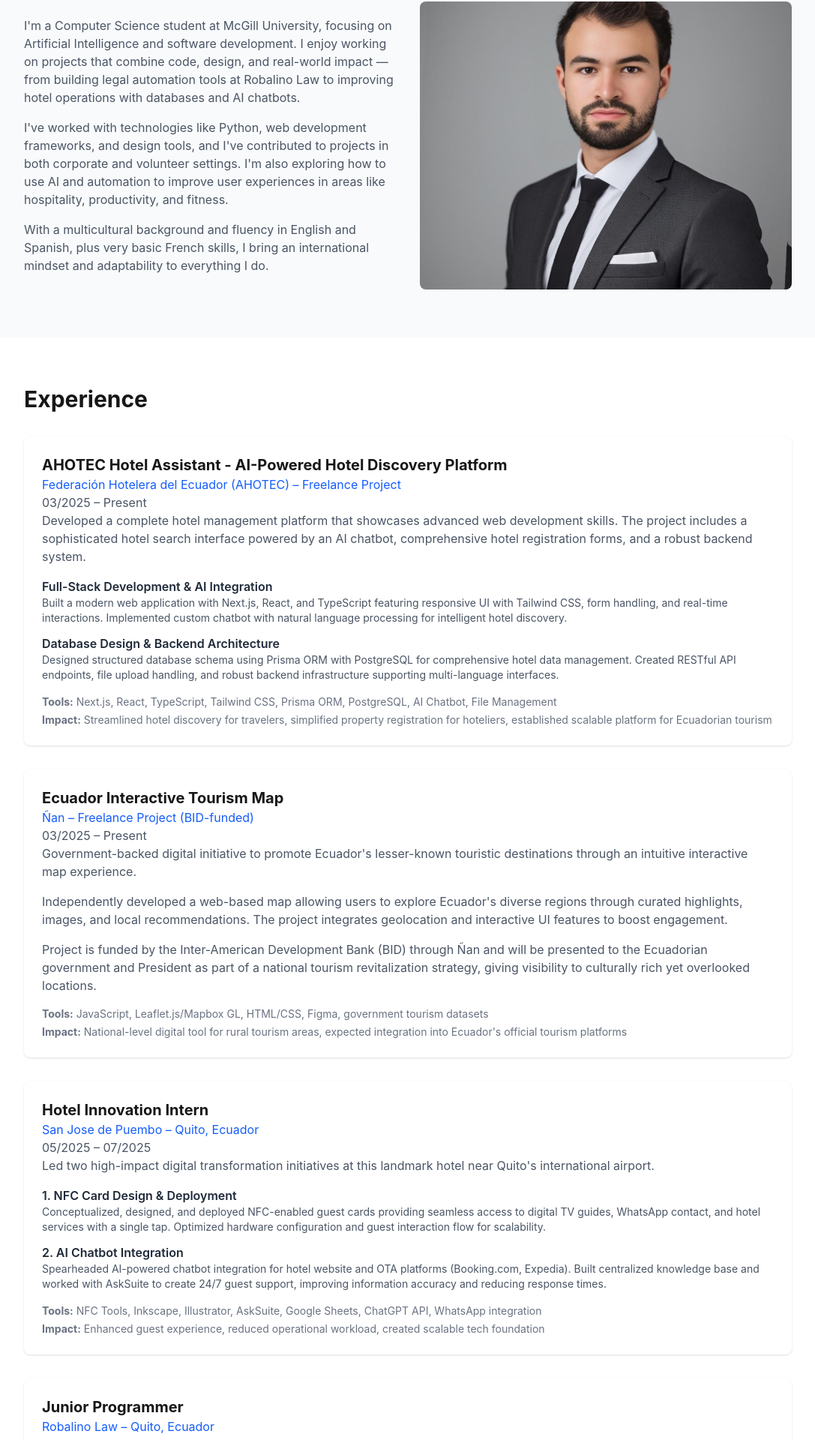
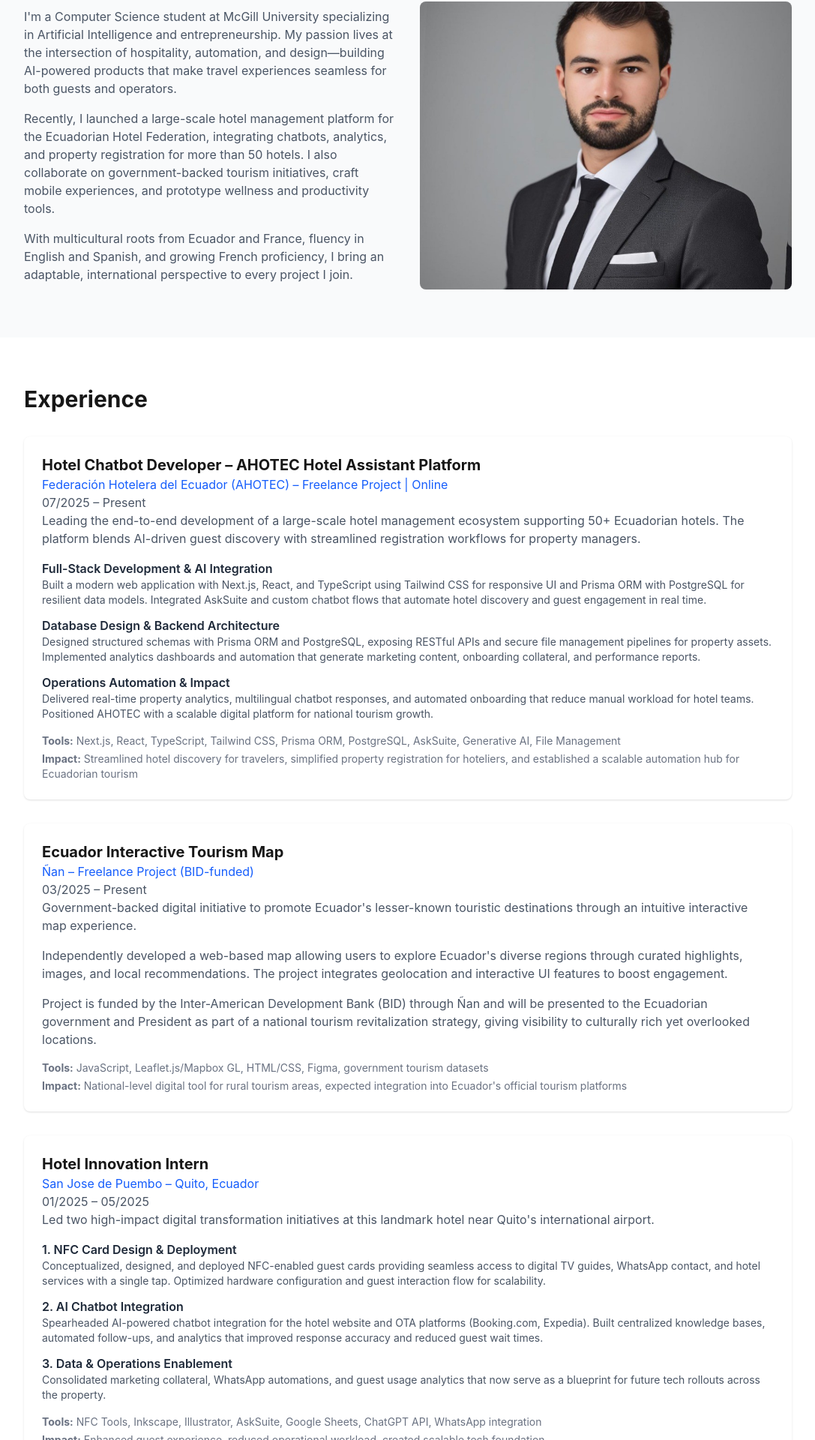
Before and after one commit to Mau567/personal_webpage, a Next.js app: page / in a window 1280 px wide. Shown: the part 792-2712 px from the top of the page at 75% size, without its empty margins (96-1183 px from the left). Built offline with nearby package versions, Linux system fonts and the light colour scheme.

Commit message:
Update portfolio content with latest LinkedIn and CV details

```diff
--- a/src/app/page.tsx
+++ b/src/app/page.tsx
@@ -166,7 +166,7 @@ export default function Home() {
             <h1 className="text-4xl sm:text-5xl md:text-6xl font-bold mb-6 text-transparent bg-clip-text bg-gradient-to-r from-blue-100 via-teal-100 to-blue-200">
               Hi, I&apos;m Mauricio Javier Letort
             </h1>
-            <p className="text-xl sm:text-2xl text-white/90 mb-8">Junior Programmer</p>
+            <p className="text-xl sm:text-2xl text-white/90 mb-8">Hotel Chatbot Developer &amp; Computer Science Student</p>
             <div className="flex justify-center space-x-4 mb-6">
               <a
                 href="#contact"
@@ -210,7 +210,7 @@ export default function Home() {
         <div className="max-w-5xl mx-auto">
           <div className="grid grid-cols-2 md:grid-cols-4 gap-8 text-center">
             <div className="fade-in">
-              <div className="text-3xl md:text-4xl font-bold text-blue-600 mb-2 counter" data-target="5">0</div>
+              <div className="text-3xl md:text-4xl font-bold text-blue-600 mb-2 counter" data-target="8">0</div>
               <p className="text-gray-600 dark:text-gray-400">Projects Completed</p>
             </div>
             <div className="fade-in">
@@ -218,7 +218,7 @@ export default function Home() {
               <p className="text-gray-600 dark:text-gray-400">Years Experience</p>
             </div>
             <div className="fade-in">
-              <div className="text-3xl md:text-4xl font-bold text-purple-600 mb-2 counter" data-target="6">0</div>
+              <div className="text-3xl md:text-4xl font-bold text-purple-600 mb-2 counter" data-target="12">0</div>
               <p className="text-gray-600 dark:text-gray-400">Technologies</p>
             </div>
             <div className="fade-in">
@@ -236,13 +236,13 @@ export default function Home() {
           <div className="grid md:grid-cols-2 gap-8 items-center">
             <div>
               <p className="text-gray-600 dark:text-gray-300 mb-4">
-                I&apos;m a Computer Science student at McGill University, focusing on Artificial Intelligence and software development. I enjoy working on projects that combine code, design, and real-world impact — from building legal automation tools at Robalino Law to improving hotel operations with databases and AI chatbots.
+                I&apos;m a Computer Science student at McGill University specializing in Artificial Intelligence and entrepreneurship. My passion lives at the intersection of hospitality, automation, and design—building AI-powered products that make travel experiences seamless for both guests and operators.
               </p>
               <p className="text-gray-600 dark:text-gray-300 mb-4">
-                I&apos;ve worked with technologies like Python, web development frameworks, and design tools, and I&apos;ve contributed to projects in both corporate and volunteer settings. I&apos;m also exploring how to use AI and automation to improve user experiences in areas like hospitality, productivity, and fitness.
+                Recently, I launched a large-scale hotel management platform for the Ecuadorian Hotel Federation, integrating chatbots, analytics, and property registration for more than 50 hotels. I also collaborate on government-backed tourism initiatives, craft mobile experiences, and prototype wellness and productivity tools.
               </p>
               <p className="text-gray-600 dark:text-gray-300">
-                With a multicultural background and fluency in English and Spanish, plus very basic French skills, I bring an international mindset and adaptability to everything I do.
+                With multicultural roots from Ecuador and France, fluency in English and Spanish, and growing French proficiency, I bring an adaptable, international perspective to every project I join.
               </p>
             </div>
             <div className="relative h-64 md:h-96">
@@ -264,32 +264,38 @@ export default function Home() {
           <div className="space-y-8">
             {/* Freelance Projects */}
             <div className="bg-white dark:bg-gray-700 p-6 rounded-lg shadow hover:shadow-lg transition fade-in">
-              <h3 className="text-xl font-bold">AHOTEC Hotel Assistant - AI-Powered Hotel Discovery Platform</h3>
-              <p className="text-blue-600 dark:text-blue-400">Federación Hotelera del Ecuador (AHOTEC) – Freelance Project</p>
-              <p className="text-gray-600 dark:text-gray-400">03/2025 – Present</p>
+              <h3 className="text-xl font-bold">Hotel Chatbot Developer – AHOTEC Hotel Assistant Platform</h3>
+              <p className="text-blue-600 dark:text-blue-400">Federación Hotelera del Ecuador (AHOTEC) – Freelance Project | Online</p>
+              <p className="text-gray-600 dark:text-gray-400">07/2025 – Present</p>
               <p className="text-gray-600 dark:text-gray-300 mb-4">
-                Developed a complete hotel management platform that showcases advanced web development skills. The project includes a sophisticated hotel search interface powered by an AI chatbot, comprehensive hotel registration forms, and a robust backend system.
+                Leading the end-to-end development of a large-scale hotel management ecosystem supporting 50+ Ecuadorian hotels. The platform blends AI-driven guest discovery with streamlined registration workflows for property managers.
               </p>
               <div className="space-y-3">
                 <div>
-                  <h4 className="font-semibold text-gray-800 dark:text-gray-200">Full-Stack Development & AI Integration</h4>
+                  <h4 className="font-semibold text-gray-800 dark:text-gray-200">Full-Stack Development &amp; AI Integration</h4>
                   <p className="text-gray-600 dark:text-gray-300 text-sm">
-                    Built a modern web application with Next.js, React, and TypeScript featuring responsive UI with Tailwind CSS, form handling, and real-time interactions. Implemented custom chatbot with natural language processing for intelligent hotel discovery.
+                    Built a modern web application with Next.js, React, and TypeScript using Tailwind CSS for responsive UI and Prisma ORM with PostgreSQL for resilient data models. Integrated AskSuite and custom chatbot flows that automate hotel discovery and guest engagement in real time.
                   </p>
                 </div>
                 <div>
-                  <h4 className="font-semibold text-gray-800 dark:text-gray-200">Database Design & Backend Architecture</h4>
+                  <h4 className="font-semibold text-gray-800 dark:text-gray-200">Database Design &amp; Backend Architecture</h4>
                   <p className="text-gray-600 dark:text-gray-300 text-sm">
-                    Designed structured database schema using Prisma ORM with PostgreSQL for comprehensive hotel data management. Created RESTful API endpoints, file upload handling, and robust backend infrastructure supporting multi-language interfaces.
+                    Designed structured schemas with Prisma ORM and PostgreSQL, exposing RESTful APIs and secure file management pipelines for property assets. Implemented analytics dashboards and automation that generate marketing content, onboarding collateral, and performance reports.
+                  </p>
+                </div>
+                <div>
+                  <h4 className="font-semibold text-gray-800 dark:text-gray-200">Operations Automation &amp; Impact</h4>
+                  <p className="text-gray-600 dark:text-gray-300 text-sm">
+                    Delivered real-time property analytics, multilingual chatbot responses, and automated onboarding that reduce manual workload for hotel teams. Positioned AHOTEC with a scalable digital platform for national tourism growth.
                   </p>
                 </div>
               </div>
               <div className="mt-4">
                 <p className="text-sm text-gray-500 dark:text-gray-400">
-                  <strong>Tools:</strong> Next.js, React, TypeScript, Tailwind CSS, Prisma ORM, PostgreSQL, AI Chatbot, File Management
+                  <strong>Tools:</strong> Next.js, React, TypeScript, Tailwind CSS, Prisma ORM, PostgreSQL, AskSuite, Generative AI, File Management
                 </p>
                 <p className="text-sm text-gray-500 dark:text-gray-400 mt-1">
-                  <strong>Impact:</strong> Streamlined hotel discovery for travelers, simplified property registration for hoteliers, established scalable platform for Ecuadorian tourism
+                  <strong>Impact:</strong> Streamlined hotel discovery for travelers, simplified property registration for hoteliers, and established a scalable automation hub for Ecuadorian tourism
                 </p>
               </div>
             </div>
@@ -319,7 +325,7 @@ export default function Home() {
             <div className="bg-white dark:bg-gray-700 p-6 rounded-lg shadow hover:shadow-lg transition fade-in">
               <h3 className="text-xl font-bold">Hotel Innovation Intern</h3>
               <p className="text-blue-600 dark:text-blue-400">San Jose de Puembo – Quito, Ecuador</p>
-              <p className="text-gray-600 dark:text-gray-400">05/2025 – 07/2025</p>
+              <p className="text-gray-600 dark:text-gray-400">01/2025 – 05/2025</p>
               <p className="text-gray-600 dark:text-gray-300 mb-4">
                 Led two high-impact digital transformation initiatives at this landmark hotel near Quito&apos;s international airport.
               </p>
@@ -333,7 +339,13 @@ export default function Home() {
                 <div>
                   <h4 className="font-semibold text-gray-800 dark:text-gray-200">2. AI Chatbot Integration</h4>
                   <p className="text-gray-600 dark:text-gray-300 text-sm">
-                    Spearheaded AI-powered chatbot integration for hotel website and OTA platforms (Booking.com, Expedia). Built centralized knowledge base and worked with AskSuite to create 24/7 guest support, improving information accuracy and reducing response times.
+                    Spearheaded AI-powered chatbot integration for the hotel website and OTA platforms (Booking.com, Expedia). Built centralized knowledge bases, automated follow-ups, and analytics that improved response accuracy and reduced guest wait times.
+                  </p>
+                </div>
+                <div>
+                  <h4 className="font-semibold text-gray-800 dark:text-gray-200">3. Data &amp; Operations Enablement</h4>
+                  <p className="text-gray-600 dark:text-gray-300 text-sm">
+                    Consolidated marketing collateral, WhatsApp automations, and guest usage analytics that now serve as a blueprint for future tech rollouts across the property.
                   </p>
                 </div>
               </div>
@@ -409,7 +421,7 @@ export default function Home() {
             <div className="bg-white dark:bg-gray-700 p-6 rounded-lg shadow hover:shadow-lg transition fade-in">
               <h3 className="text-xl font-bold">Design Specialist</h3>
               <p className="text-blue-600 dark:text-blue-400">Grupo Más – Quito, Ecuador</p>
-              <p className="text-gray-600 dark:text-gray-400">06/2023 – 07/2023</p>
+              <p className="text-gray-600 dark:text-gray-400">05/2023 – 06/2023</p>
               <p className="text-gray-600 dark:text-gray-300 mb-4">
                 Spearheaded the design and prototyping of an innovative parking solution mobile application, focusing on user experience optimization and intuitive interface design for urban mobility challenges.
               </p>
@@ -439,7 +451,7 @@ export default function Home() {
             <div className="bg-white dark:bg-gray-700 p-6 rounded-lg shadow hover:shadow-lg transition fade-in">
               <h3 className="text-xl font-bold">Volunteering Co-Founder</h3>
               <p className="text-blue-600 dark:text-blue-400">English for Puembo – Quito, Ecuador</p>
-              <p className="text-gray-600 dark:text-gray-400">07/2022 – 12/2022</p>
+              <p className="text-gray-600 dark:text-gray-400">08/2022 – 12/2022</p>
               <p className="text-gray-600 dark:text-gray-300 mb-4">
                 Co-founded and established a community-based English education initiative, bringing together students from Colegio Menor to provide free English language instruction to underprivileged children in the Puembo area.
               </p>
@@ -496,11 +508,11 @@ export default function Home() {
           <div className="grid md:grid-cols-2 gap-8">
             {/* Programming Skills */}
             <div className="bg-white dark:bg-gray-700 p-6 rounded-lg shadow">
-              <h3 className="font-bold mb-6 text-lg">Programming Languages</h3>
+              <h3 className="font-bold mb-6 text-lg">Programming &amp; Data Languages</h3>
               <div className="space-y-4">
                 <div>
                   <div className="flex justify-between mb-1">
-                    <span className="text-sm font-medium">Python</span>
+                    <span className="text-sm font-medium">TypeScript</span>
                     <span className="text-sm text-gray-500">90%</span>
                   </div>
                   <div className="w-full bg-gray-200 rounded-full h-2">
@@ -509,11 +521,29 @@ export default function Home() {
                 </div>
                 <div>
                   <div className="flex justify-between mb-1">
-                    <span className="text-sm font-medium">C</span>
-                    <span className="text-sm text-gray-500">70%</span>
+                    <span className="text-sm font-medium">JavaScript</span>
+                    <span className="text-sm text-gray-500">85%</span>
                   </div>
                   <div className="w-full bg-gray-200 rounded-full h-2">
-                    <div className="bg-green-600 h-2 rounded-full transition-all duration-1000 ease-out" style={{width: '70%'}}></div>
+                    <div className="bg-green-600 h-2 rounded-full transition-all duration-1000 ease-out" style={{width: '85%'}}></div>
+                  </div>
+                </div>
+                <div>
+                  <div className="flex justify-between mb-1">
+                    <span className="text-sm font-medium">Python</span>
+                    <span className="text-sm text-gray-500">90%</span>
+                  </div>
+                  <div className="w-full bg-gray-200 rounded-full h-2">
+                    <div className="bg-orange-600 h-2 rounded-full transition-all duration-1000 ease-out" style={{width: '90%'}}></div>
+                  </div>
+                </div>
+                <div>
+                  <div className="flex justify-between mb-1">
+                    <span className="text-sm font-medium">SQL</span>
+                    <span className="text-sm text-gray-500">85%</span>
+                  </div>
+                  <div className="w-full bg-gray-200 rounded-full h-2">
+                    <div className="bg-yellow-600 h-2 rounded-full transition-all duration-1000 ease-out" style={{width: '85%'}}></div>
                   </div>
                 </div>
                 <div>
@@ -522,16 +552,25 @@ export default function Home() {
                     <span className="text-sm text-gray-500">80%</span>
                   </div>
                   <div className="w-full bg-gray-200 rounded-full h-2">
-                    <div className="bg-orange-600 h-2 rounded-full transition-all duration-1000 ease-out" style={{width: '80%'}}></div>
+                    <div className="bg-purple-600 h-2 rounded-full transition-all duration-1000 ease-out" style={{width: '80%'}}></div>
+                  </div>
+                </div>
+                <div>
+                  <div className="flex justify-between mb-1">
+                    <span className="text-sm font-medium">C</span>
+                    <span className="text-sm text-gray-500">75%</span>
+                  </div>
+                  <div className="w-full bg-gray-200 rounded-full h-2">
+                    <div className="bg-indigo-600 h-2 rounded-full transition-all duration-1000 ease-out" style={{width: '75%'}}></div>
                   </div>
                 </div>
                 <div>
                   <div className="flex justify-between mb-1">
                     <span className="text-sm font-medium">Bash</span>
-                    <span className="text-sm text-gray-500">50%</span>
+                    <span className="text-sm text-gray-500">60%</span>
                   </div>
                   <div className="w-full bg-gray-200 rounded-full h-2">
-                    <div className="bg-yellow-600 h-2 rounded-full transition-all duration-1000 ease-out" style={{width: '50%'}}></div>
+                    <div className="bg-sky-600 h-2 rounded-full transition-all duration-1000 ease-out" style={{width: '60%'}}></div>
                   </div>
                 </div>
                 <div>
@@ -540,12 +579,12 @@ export default function Home() {
                     <span className="text-sm text-gray-500">50%</span>
                   </div>
                   <div className="w-full bg-gray-200 rounded-full h-2">
-                    <div className="bg-purple-600 h-2 rounded-full transition-all duration-1000 ease-out" style={{width: '50%'}}></div>
+                    <div className="bg-amber-600 h-2 rounded-full transition-all duration-1000 ease-out" style={{width: '50%'}}></div>
                   </div>
                 </div>
                 <div>
                   <div className="flex justify-between mb-1">
-                    <span className="text-sm font-medium">CLI</span>
+                    <span className="text-sm font-medium">Command Line Tools (CLI)</span>
                     <span className="text-sm text-gray-500">80%</span>
                   </div>
                   <div className="w-full bg-gray-200 rounded-full h-2">
@@ -579,13 +618,38 @@ export default function Home() {
                 </div>
                 <div>
                   <div className="flex justify-between mb-1">
-                    <span className="text-sm font-medium">French (Basic)</span>
+                    <span className="text-sm font-medium">French (Elementary Proficiency)</span>
                     <span className="text-sm text-gray-500">20%</span>
                   </div>
                   <div className="w-full bg-gray-200 rounded-full h-2">
                     <div className="bg-indigo-600 h-2 rounded-full transition-all duration-1000 ease-out" style={{width: '20%'}}></div>
                   </div>
                 </div>
+              </div>
+            </div>
+
+            <div className="bg-white dark:bg-gray-700 p-6 rounded-lg shadow">
+              <h3 className="font-bold mb-6 text-lg">Frameworks, Databases &amp; Design</h3>
+              <div className="flex flex-wrap gap-2">
+                {[
+                  "Next.js",
+                  "React",
+                  "Tailwind CSS",
+                  "Prisma",
+                  "PostgreSQL",
+                  "SQL",
+                  "Git",
+                  "EmailJS",
+                  "Figma",
+                  "Adobe Creative Suite"
+                ].map((skill) => (
+                  <span
+                    key={skill}
+                    className="bg-gray-100 dark:bg-gray-800 text-gray-800 dark:text-gray-200 px-3 py-1 rounded-full text-sm"
+                  >
+                    {skill}
+                  </span>
+                ))}
               </div>
             </div>
           </div>
```
